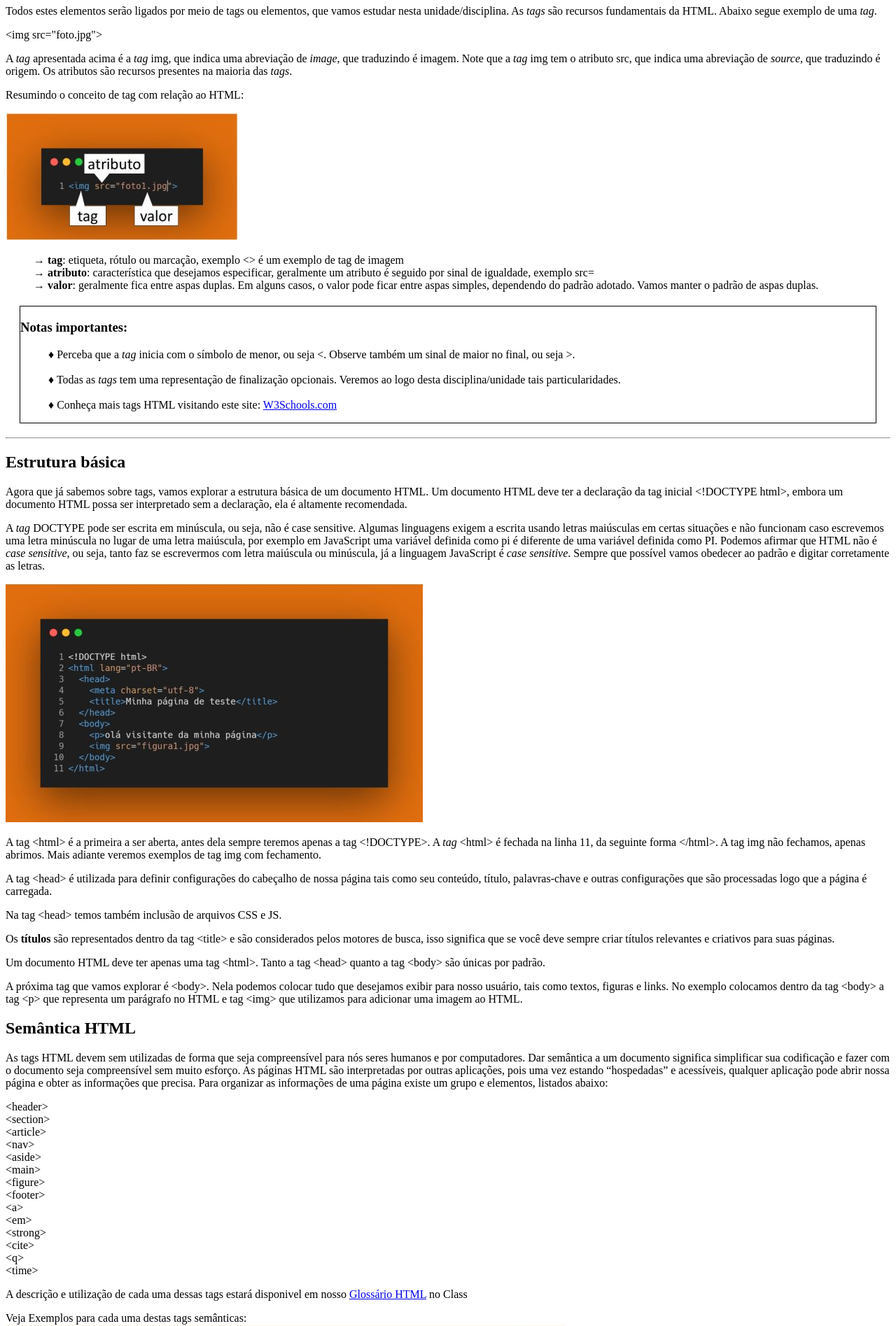
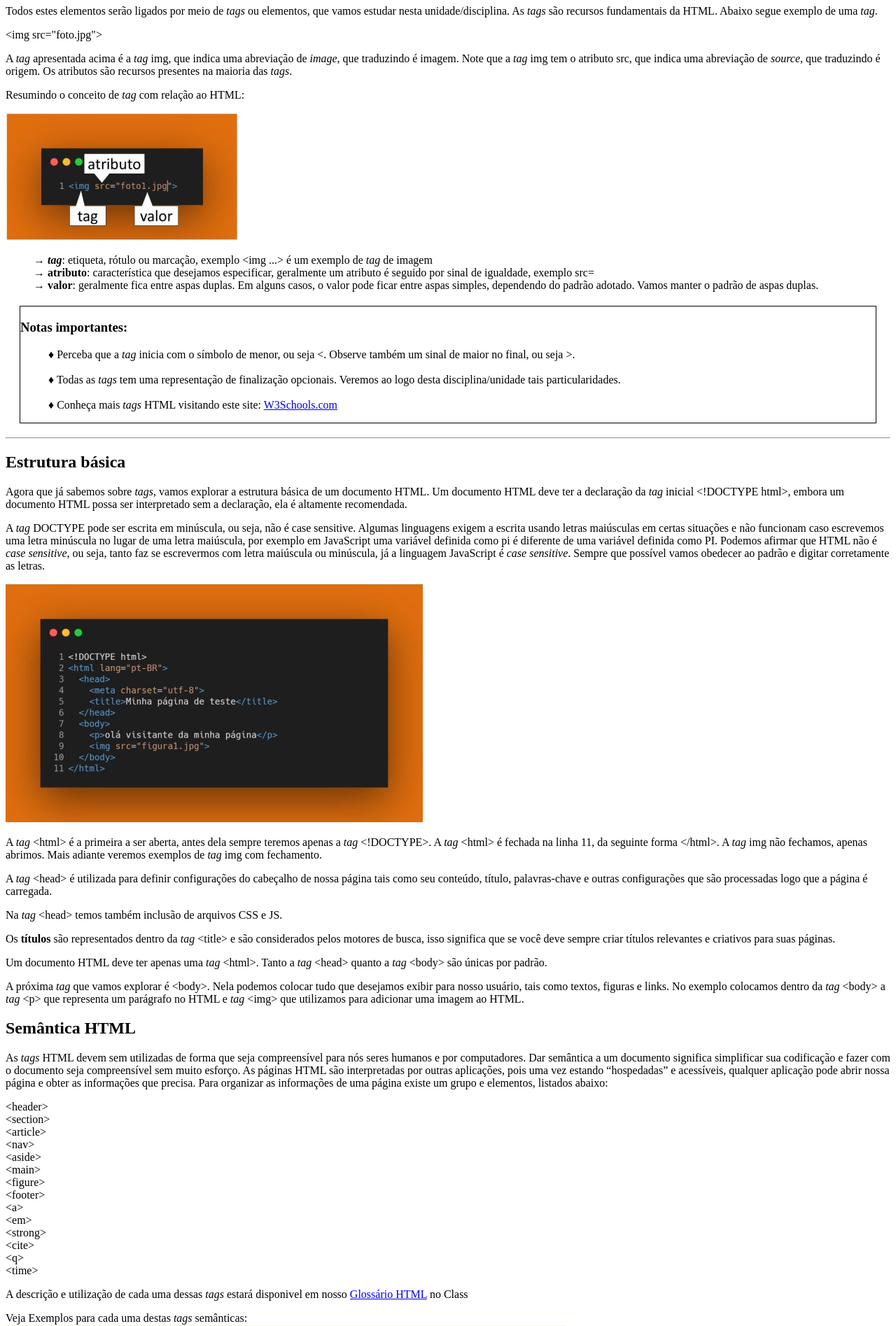
Before and after one commit to BrenoHPX/BrenoXavier-Atividade03, a plain HTML site: page index.html in a window 1280 px wide. Shown: the part 720-2615 px from the top of the page at 70% size. Drawn offline with Linux system fonts and the light colour scheme.

Commit message:
commit test 02

```diff
--- a/index.html
+++ b/index.html
@@ -24,7 +24,7 @@
                 </p>
 
                 Conheça mais sobre o HTML, visitando o site da Organização Mozilla, neste site você vai encontrar um manual completo e detalhado com exemplos:
-                <a href="https://developer.mozilla.org/pt-BR/docs/Web/HTML">Mozila.org - HTML</a>
+                <a href="https://developer.mozilla.org/pt-BR/docs/Web/HTML">Mozila.org - HTML</a><br>
 
                 Se desejar praticar e avançar mais em seus estudos o site W3Schools oferece uma ferramenta para codificar e visualizar os resultados:
                 <a href="https://www.w3schools.com/html/">W3Schools.com - HTML</a>
@@ -41,7 +41,7 @@
                 <article>
                 <h2>O HTML é uma linguagem interpretada pelos navegadores. Mas o que exatamente significa isso?</h2>
 
-                Significa que todas as tags que desenvolvemos são executadas e geram algum resultado para ser exibido ao usuário. Isso significa que as tags não são “validadas”, nem mesmo são reportados erros caso ocorram. Este é um fator que define o HTML como linguagem de marcação e não como linguagem de programação. Uma linguagem de programação passa por um processo de validação dos comandos, onde cada um deles é executado podendo ou não gerar uma saída.
+                Significa que todas as <i>tags</i> que desenvolvemos são executadas e geram algum resultado para ser exibido ao usuário. Isso significa que as <i>tags</i> não são “validadas”, nem mesmo são reportados erros caso ocorram. Este é um fator que define o HTML como linguagem de marcação e não como linguagem de programação. Uma linguagem de programação passa por um processo de validação dos comandos, onde cada um deles é executado podendo ou não gerar uma saída.
                 <p>
                     <strong><u>
                     De forma resumida isso significa que quando nosso código HTML estiver incorreto, não vai apresentar erro, simplesmente não vai funcionar.
@@ -58,7 +58,7 @@
                     HTML é uma sigla para representar o termo <b>Linguagem de Marcação de HiperTexto</b>, originado do inglês <i>HyperText Markup Language</i>. Portanto a HTML é uma linguagem para criar documentos com textos e outros elementos do meio digital, tais como imagens, sons e vídeos.
                 </p>
                 <p>
-                    Todos estes elementos serão ligados por meio de tags ou elementos, que vamos estudar nesta unidade/disciplina. As <i>tags</i> são recursos fundamentais da HTML. Abaixo segue exemplo de uma <i>tag</i>.
+                    Todos estes elementos serão ligados por meio de <i>tags</i> ou elementos, que vamos estudar nesta unidade/disciplina. As <i>tags</i> são recursos fundamentais da HTML. Abaixo segue exemplo de uma <i>tag</i>.
                 </p>
 
                 &lt;img src="foto.jpg"&gt;
@@ -68,13 +68,13 @@
                     traduzindo é imagem. Note que a <i>tag</i> img tem o atributo src, que indica uma abreviação de <i>source</i>, que traduzindo é origem. Os atributos são recursos presentes na maioria das <i>tags</i>.
                 </p>
                 <p>
-                    Resumindo o conceito de tag com relação ao HTML:
+                    Resumindo o conceito de <i>tag</i> com relação ao HTML:
                 </p>
 
                     <img src="images/image1.JPG" alt="">
 
                 <ul>
-                    &rarr; <b>tag</b>: etiqueta, rótulo ou marcação, exemplo &lt;<img …>&gt; é um exemplo de tag de imagem</li>
+                    &rarr; <b><i>tag</i></b>: etiqueta, rótulo ou marcação, exemplo &lt;img ...&gt; é um exemplo de <i>tag</i> de imagem</li>
                     <br>
                     &rarr; <b>atributo</b>: característica que desejamos especificar, geralmente um atributo é seguido por sinal de igualdade, exemplo src=</li>
                     <br>
@@ -90,7 +90,7 @@
                 <br><br>
                     &diams; Todas as <i>tags</i> tem uma representação de finalização opcionais. Veremos ao logo desta disciplina/unidade tais particularidades.
                 <br><br>
-                    &diams; Conheça mais tags HTML visitando este site: <a href="https://www.w3schools.com/tags/default.asp">W3Schools.com</a>
+                    &diams; Conheça mais <i>tags</i> HTML visitando este site: <a href="https://www.w3schools.com/tags/default.asp">W3Schools.com</a>
 
                 </ul>
 
@@ -101,8 +101,8 @@
             <article>
                 <h2>Estrutura básica</h2>
                 <p>
-                    Agora que já sabemos sobre tags, vamos explorar a estrutura básica de um documento HTML.
-                    Um documento HTML deve ter a declaração da tag inicial &lt;!DOCTYPE html&gt;, embora um
+                    Agora que já sabemos sobre <i>tags</i>, vamos explorar a estrutura básica de um documento HTML.
+                    Um documento HTML deve ter a declaração da <i>tag</i> inicial &lt;!DOCTYPE html&gt;, embora um
                     documento HTML possa ser interpretado sem a declaração, ela é altamente recomendada.
                 </p>
                 <p>
@@ -118,30 +118,30 @@
                 <img src="images/image2.JPG" alt="">
 
                 <p>
-                    A tag &lt;html&gt; é a primeira a ser aberta, antes dela sempre teremos apenas a tag &lt;!DOCTYPE&gt;. A <i>tag</i>
-                    &lt;html&gt; é fechada na linha 11, da seguinte forma &lt;/html&gt;. A tag img não fechamos, apenas
-                    abrimos. Mais adiante veremos exemplos de tag img com fechamento.
+                    A <i>tag</i> &lt;html&gt; é a primeira a ser aberta, antes dela sempre teremos apenas a <i>tag</i> &lt;!DOCTYPE&gt;. A <i>tag</i>
+                    &lt;html&gt; é fechada na linha 11, da seguinte forma &lt;/html&gt;. A <i>tag</i> img não fechamos, apenas
+                    abrimos. Mais adiante veremos exemplos de <i>tag</i> img com fechamento.
                 </p>
                 <p>
-                    A tag &lt;head&gt; é utilizada para definir configurações do cabeçalho de nossa página tais como seu
+                    A <i>tag</i> &lt;head&gt; é utilizada para definir configurações do cabeçalho de nossa página tais como seu
                     conteúdo, título, palavras-chave e outras configurações que são processadas logo que a página é carregada.
                 </p>
                 <p>
-                    Na tag &lt;head&gt; temos também inclusão de arquivos CSS e JS.
+                    Na <i>tag</i> &lt;head&gt; temos também inclusão de arquivos CSS e JS.
                 </p>
                 <p>
-                    Os <b>títulos</b> são representados dentro da tag &lt;title&gt; e são considerados pelos motores de
+                    Os <b>títulos</b> são representados dentro da <i>tag</i> &lt;title&gt; e são considerados pelos motores de
                     busca, isso significa que se você deve sempre criar títulos relevantes e criativos para suas
                     páginas.
                 </p>
                 <p>
-                    Um documento HTML deve ter apenas uma tag &lt;html&gt;. Tanto a tag &lt;head&gt; quanto a tag
+                    Um documento HTML deve ter apenas uma <i>tag</i> &lt;html&gt;. Tanto a <i>tag</i> &lt;head&gt; quanto a <i>tag</i>
                     &lt;body&gt; são únicas por padrão.
                 </p>
                 <p>
-                    A próxima tag que vamos explorar é &lt;body&gt;. Nela podemos colocar tudo que desejamos exibir
+                    A próxima <i>tag</i> que vamos explorar é &lt;body&gt;. Nela podemos colocar tudo que desejamos exibir
                     para nosso usuário, tais como textos, figuras e links. No exemplo colocamos dentro da
-                    tag &lt;body&gt; a tag &lt;p&gt; que representa um parágrafo no HTML e tag &lt;img&gt; que
+                    <i>tag</i> &lt;body&gt; a <i>tag</i> &lt;p&gt; que representa um parágrafo no HTML e <i>tag</i> &lt;img&gt; que
                     utilizamos para adicionar uma imagem ao HTML.
                 </p>
             </article>
@@ -149,7 +149,7 @@
             <article>
                 <h2>Semântica HTML</h2>
                 <p>
-                    As tags HTML devem sem utilizadas de forma que seja compreensível para nós seres
+                    As <i>tags</i> HTML devem sem utilizadas de forma que seja compreensível para nós seres
                     humanos e por computadores. Dar semântica a um documento significa simplificar sua
                     codificação e fazer com o documento seja compreensível sem muito esforço. As páginas HTML
                     são interpretadas por outras aplicações, pois uma vez estando “hospedadas” e acessíveis,
@@ -173,11 +173,11 @@
                 &lt;time&gt;<br>
 
                 <p>
-                    A descrição e utilização de cada uma dessas tags estará disponivel em nosso <a href="https://docs.google.com/document/d/1IBilFERBMefMArgodoXTJKtBeMRFozNLeci-gGDdQ80/edit?usp=sharing">Glossário HTML</a> no Class
+                    A descrição e utilização de cada uma dessas <i>tags</i> estará disponivel em nosso <a href="Glossário HTML.docx.pdf">Glossário HTML</a> no Class
                 </p>
 
 
-                Veja Exemplos para cada uma destas tags semânticas:<br>
+                Veja Exemplos para cada uma destas <i>tags</i> semânticas:<br>
                 <img src="images/main.JPG" alt="">
                 <img src="images/article.JPG" alt="">
                 <img src="images/aside.JPG" alt="">
```
Also changed, not shown: 2 other files.
